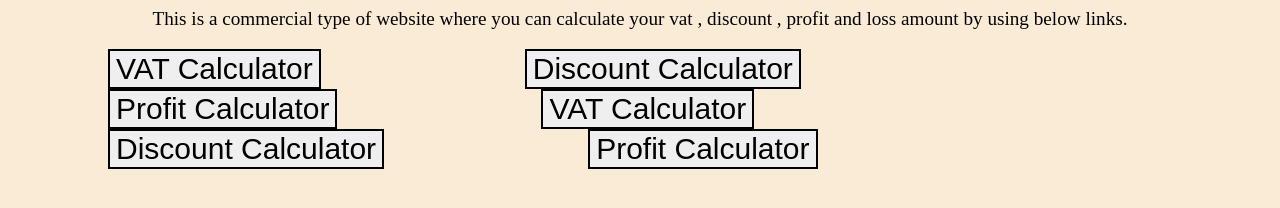
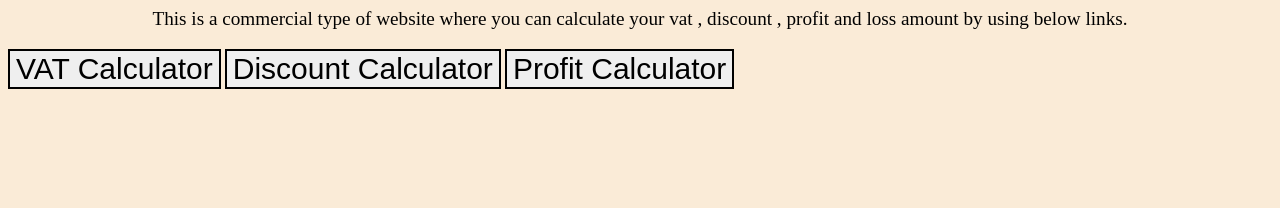
Before and after one commit to RashmiGupta7171/My-Smart-Finance-App, a plain HTML site: page index.html in a window 1280 px wide. Shown: the part 200-408 px from the top of the page. Drawn offline with Linux system fonts and the light colour scheme.

Commit message:
some changes in css

```diff
--- a/calculator.css
+++ b/calculator.css
@@ -13,19 +13,19 @@ p {
   text-align: center;
   font-size: larger;
 }
-a button {
-
+a button{
   border: 2px solid;
   font-size: 30px;
   text-align: center;
-  margin-right: 100px;
-  margin-left: 100px;
-  margin-top: auto;
+  display:flexbox;
+  align-items: center;
+  justify-content:center;
+  flex-direction: column;
+  display:gridbox;
   cursor:pointer;
 }
 a button:hover {
   background-color: #b0b0b0;
-  transform: scale(1.1);
 }
 a {
   text-align: start;
@@ -36,10 +36,8 @@ a {
   margin: 3rem;
   text-align: center;
   font-size: 20px;
-  border-width: 200px;
-  display: flex;
-  align-items: center;
-  gap:10px;
+  border-width: 100px;
+
 }
 .calculatorButton {
   font-size: 20px;
--- a/index.html
+++ b/index.html
@@ -12,12 +12,10 @@
       This is a commercial type of website where you can calculate your vat ,
       discount , profit and loss amount by using below links.
     </p>
-
-    <a href="VAT.html"><button>VAT Calculator</button></a>
-    <a href="Discount.html"><button>Discount Calculator</button></a>
-    <a href="Profit.html"><button>Profit Calculator</button></a>
-    <a href="VAT.html"><button>VAT Calculator</button></a>
-    <a href="Discount.html"><button>Discount Calculator</button></a>
-    <a href="Profit.html"><button>Profit Calculator</button></a>
+        <div class="container">
+    <a href="VAT.html" ><button>VAT Calculator</button></a>
+    <a href="Discount.html" ><button>Discount Calculator</button></a>
+    <a href="Profit.html" ><button>Profit Calculator</button></a>
+  </div>
   </body>
 </html>
```
